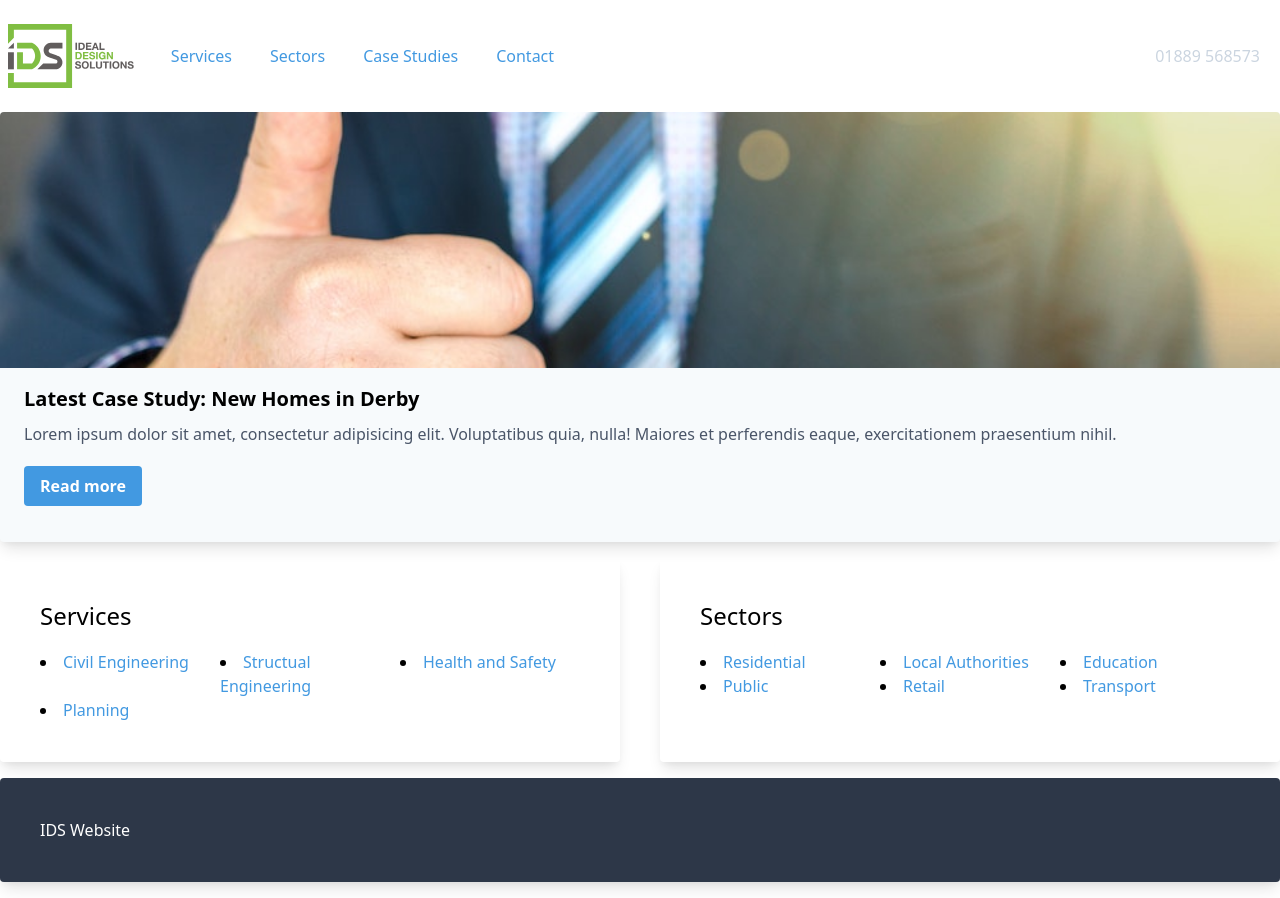
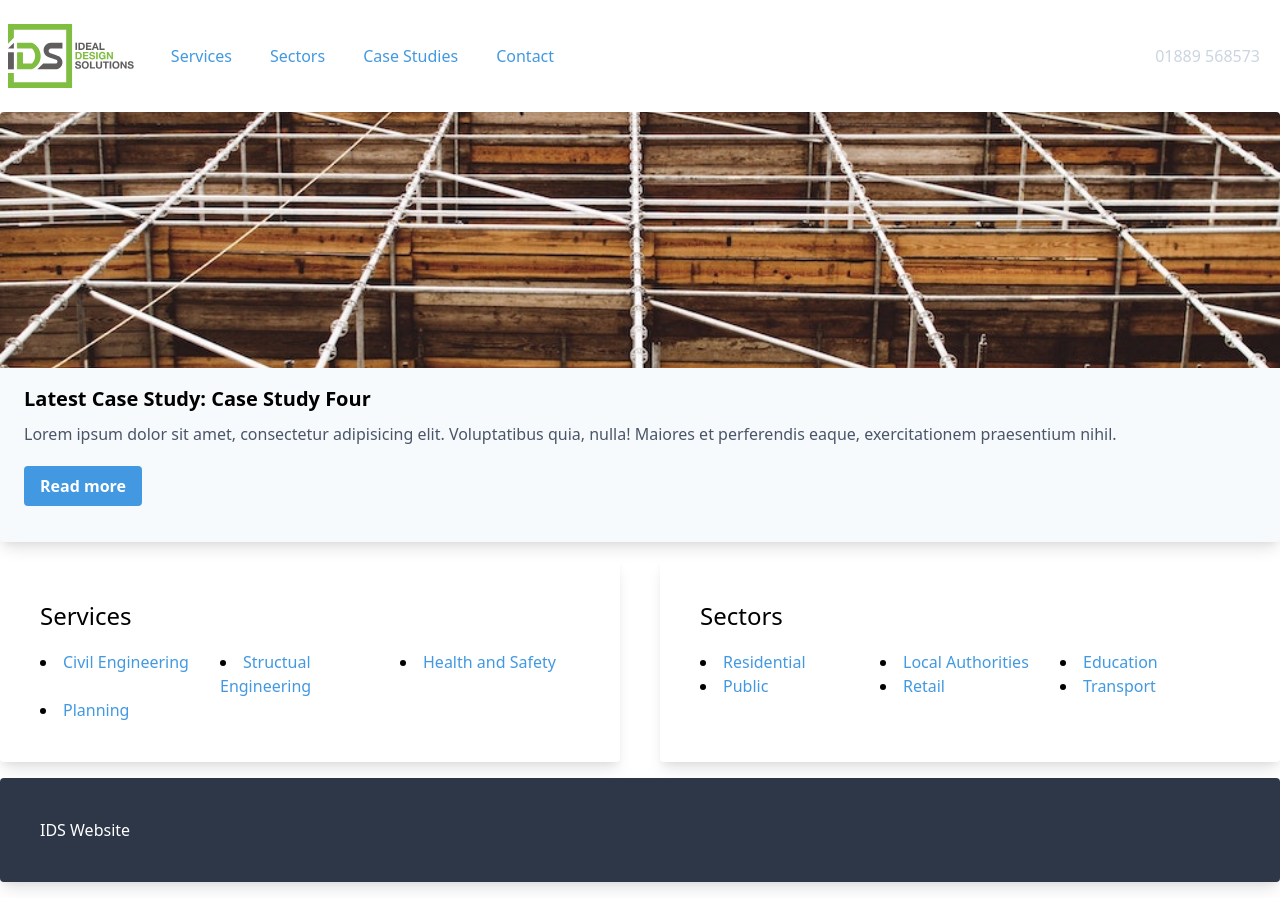
Before and after one commit to stevenalanwilson/ids-frontend-app, a Next.js app: page / in a window 1280 px wide. Built offline with nearby package versions, Linux system fonts and the light colour scheme.

Commit message:
Refactor hero componenet
BUG: Images seem to be caching?

- use case studies data
- pick a random entry
- use link, image and title properties

```diff
--- a/components/Hero.js
+++ b/components/Hero.js
@@ -1,30 +1,21 @@
 import Link from 'next/link'
 
-const images = [
-  '/tmp-image-00001.jpeg',
-  '/tmp-image-00002.jpeg',
-  '/tmp-image-00003.jpeg',
-  '/tmp-image-00004.jpeg',
-  '/tmp-image-00005.jpeg',
-  '/tmp-image-00006.jpeg',
-  '/tmp-image-00007.jpeg',
-  '/tmp-image-00008.jpeg'
-]
+import casestudiesData from '../data/casestudies'
 
-const randomImageGen = quotes => quotes[Math.floor(Math.random() * (quotes.length - 1))]
+const randomCaseStudyGen = casestudy => casestudy[Math.floor(Math.random() * (casestudy.length - 1))]
 
-const randomImage = randomImageGen(images)
+const randomCaseStudy = randomCaseStudyGen(casestudiesData)
 
 function Hero () {
   return (
     <div className='w-full bg-gray-100 rounded overflow-hidden shadow-lg'>
-      <img src={randomImage} className='object-cover h-64 w-full' />
+      <img src={randomCaseStudy.image} className='object-cover h-64 w-full' />
       <div className='px-6 py-4'>
-        <div className='font-bold text-xl mb-2'>Latest Case Study: New Homes in Derby</div>
+        <div className='font-bold text-xl mb-2'>Latest Case Study: {randomCaseStudy.name}</div>
         <p className='text-gray-700 text-base'>
               Lorem ipsum dolor sit amet, consectetur adipisicing elit. Voluptatibus quia, nulla! Maiores et perferendis eaque, exercitationem praesentium nihil.
         </p>
-        <Link href='/casestudy'>
+        <Link href={randomCaseStudy.link}>
           <button className='bg-blue-500 hover:bg-blue-700 text-white font-bold py-2 px-4 my-5 rounded'>
              Read more
           </button>
```
